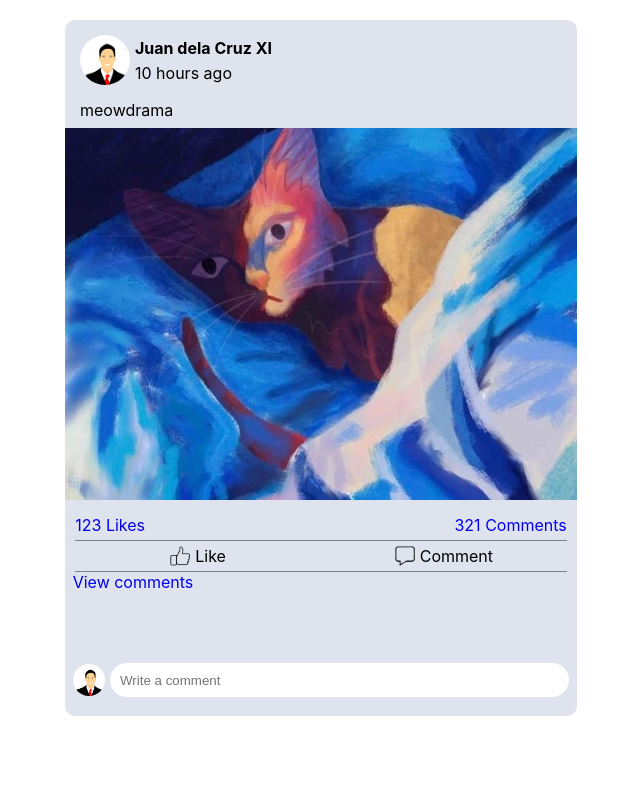
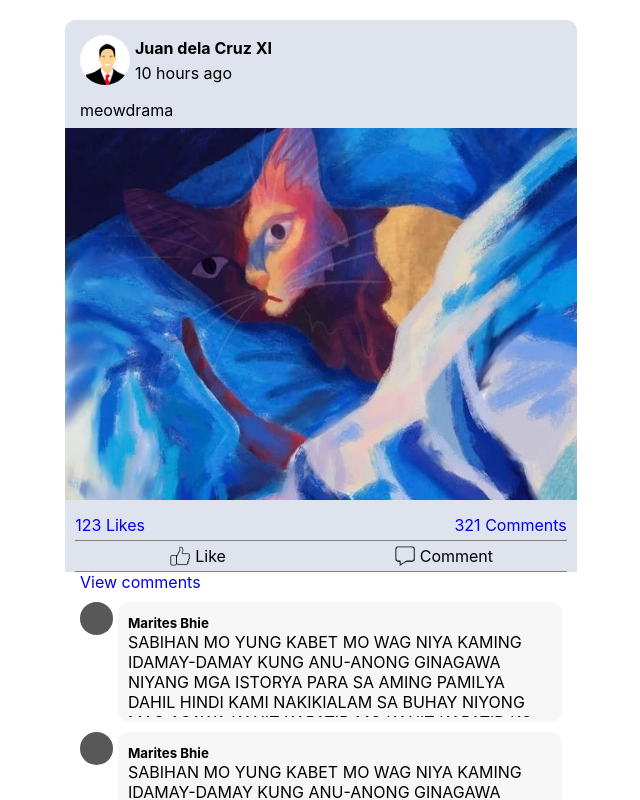
Before and after one commit to philiamjohn/pastebook, a React (Create React App) app in the folder pastebook-client/: page /post in a window 1280 px wide. Shown: the top 800 px of the page, without its empty margins (319-959 px from the left). Built offline with nearby package versions, Linux system fonts and the light colour scheme.

Commit message:
Updated: Comment component
-added sample comment-card components for demonstration purposes

```diff
--- a/pastebook-client/src/components/comment/Comment.css
+++ b/pastebook-client/src/components/comment/Comment.css
@@ -1,34 +1,39 @@
 div.post-interactions-comments {
     width: 100%;
-    background: #dfe3ee;
+    background: #ffffff;
     display: flex;
     flex-direction: column;
     justify-content: space-evenly;
 }
 
 div.post-interactions-comments-expand {
-    height: 10%;
-    padding-left: 1.5%;
-    padding-right: 1.5%;
+    height: 25px;
+    padding-left: 15px;
+    padding-right: 15px;
 }
 
 div.post-interactions-comments-list {
-    height: 65%;
+    display: flex;
+    flex-direction: column;
+}
+
+div.post-interactions-comments-list-item {
+    padding: 5px 15px 5px 15px;
 }
 
 div.post-interactions-comments-create {
-    height: 25%;
+    height: 40px;
     display: flex;
     align-items: center;
     padding-top: 5px;
     padding-bottom: 5px;
-    padding-left: 1.5%;
-    padding-right: 1.5%;
+    padding-left: 15px;
+    padding-right: 15px;
 }
 
 div.post-interactions-comments-create  img{
-    max-height: 100%;
-    max-width: 20%;
+    max-height: auto;
+    max-width: 7%;
     border-radius: 50%;
     margin-right: 5px;
 }
@@ -38,8 +43,9 @@ div.post-interactions-comments-create  img:hover {
 }
 
 div.post-interactions-comments-create  input{
+    background: #f7f7f7;
     height: 100%;
-    width: 110%;
+    width: 100%;
     padding-left: 10px;
     padding-right: 10px;
     border-radius: 32px;
--- a/pastebook-client/src/components/comment/Comment.js
+++ b/pastebook-client/src/components/comment/Comment.js
@@ -1,5 +1,6 @@
 import React from 'react';
 import './Comment.css';
+import CommentCard from '../comment-card/CommentCard';
 import GrayStock from '../../images/gray.jpg';
 
 const Comment = (props) => {
@@ -15,7 +16,19 @@ const Comment = (props) => {
         <div className='post-interactions-comments-expand'><a href='#'>View comments</a></div>
         <div className='post-interactions-comments-list'>
              <div className='post-interactions-comments-list-item'>
-
+                <CommentCard commentAuthorImg={GrayStock}
+                             commentAuthor='Marites Bhie'
+                             commentText='SABIHAN MO YUNG KABET MO WAG NIYA KAMING IDAMAY-DAMAY KUNG ANU-ANONG GINAGAWA NIYANG MGA ISTORYA PARA SA AMING PAMILYA DAHIL HINDI KAMI NAKIKIALAM SA BUHAY NIYONG MAG ASAWA KAHIT KAPATID MO KAHIT KAPATID KO YUNG ASAWA MO HINDI AKO KAMI NAKIKIALAM!SABIHAN MO YUNG KABET MO WAG NIYA KAMING IDAMAY-DAMAY KUNG ANU-ANONG GINAGAWA NIYANG MGA ISTORYA PARA SA AMING PAMILYA DAHIL HINDI KAMI NAKIKIALAM SA BUHAY NIYONG MAG ASAWA KAHIT KAPATID MO KAHIT KAPATID KO YUNG ASAWA MO HINDI AKO KAMI NAKIKIALAM!SABIHAN MO YUNG KABET MO WAG NIYA KAMING IDAMAY-DAMAY KUNG ANU-ANONG GINAGAWA NIYANG MGA ISTORYA PARA SA AMING PAMILYA DAHIL HINDI KAMI NAKIKIALAM SA BUHAY NIYONG MAG ASAWA KAHIT KAPATID MO KAHIT KAPATID KO YUNG ASAWA MO HINDI AKO KAMI NAKIKIALAM!SABIHAN MO YUNG KABET MO WAG NIYA KAMING IDAMAY-DAMAY KUNG ANU-ANONG GINAGAWA NIYANG MGA ISTORYA PARA SA AMING PAMILYA DAHIL HINDI KAMI NAKIKIALAM SA BUHAY NIYONG MAG ASAWA KAHIT KAPATID MO KAHIT KAPATID KO YUNG ASAWA MO HINDI AKO KAMI NAKIKIALAM!SABIHAN MO YUNG KABET MO WAG NIYA KAMING IDAMAY-DAMAY KUNG ANU-ANONG GINAGAWA NIYANG MGA ISTORYA PARA SA AMING PAMILYA DAHIL HINDI KAMI NAKIKIALAM SA BUHAY NIYONG MAG ASAWA KAHIT KAPATID MO KAHIT KAPATID KO YUNG ASAWA MO HINDI AKO KAMI NAKIKIALAM!'/>
+             </div>
+             <div className='post-interactions-comments-list-item'>
+                <CommentCard commentAuthorImg={GrayStock}
+                             commentAuthor='Marites Bhie'
+                             commentText='SABIHAN MO YUNG KABET MO WAG NIYA KAMING IDAMAY-DAMAY KUNG ANU-ANONG GINAGAWA NIYANG MGA ISTORYA PARA SA AMING PAMILYA DAHIL HINDI KAMI NAKIKIALAM SA BUHAY NIYONG MAG ASAWA KAHIT KAPATID MO KAHIT KAPATID KO YUNG ASAWA MO HINDI AKO KAMI NAKIKIALAM!SABIHAN MO YUNG KABET MO WAG NIYA KAMING IDAMAY-DAMAY KUNG ANU-ANONG GINAGAWA NIYANG MGA ISTORYA PARA SA AMING PAMILYA DAHIL HINDI KAMI NAKIKIALAM SA BUHAY NIYONG MAG ASAWA KAHIT KAPATID MO KAHIT KAPATID KO YUNG ASAWA MO HINDI AKO KAMI NAKIKIALAM!SABIHAN MO YUNG KABET MO WAG NIYA KAMING IDAMAY-DAMAY KUNG ANU-ANONG GINAGAWA NIYANG MGA ISTORYA PARA SA AMING PAMILYA DAHIL HINDI KAMI NAKIKIALAM SA BUHAY NIYONG MAG ASAWA KAHIT KAPATID MO KAHIT KAPATID KO YUNG ASAWA MO HINDI AKO KAMI NAKIKIALAM!SABIHAN MO YUNG KABET MO WAG NIYA KAMING IDAMAY-DAMAY KUNG ANU-ANONG GINAGAWA NIYANG MGA ISTORYA PARA SA AMING PAMILYA DAHIL HINDI KAMI NAKIKIALAM SA BUHAY NIYONG MAG ASAWA KAHIT KAPATID MO KAHIT KAPATID KO YUNG ASAWA MO HINDI AKO KAMI NAKIKIALAM!SABIHAN MO YUNG KABET MO WAG NIYA KAMING IDAMAY-DAMAY KUNG ANU-ANONG GINAGAWA NIYANG MGA ISTORYA PARA SA AMING PAMILYA DAHIL HINDI KAMI NAKIKIALAM SA BUHAY NIYONG MAG ASAWA KAHIT KAPATID MO KAHIT KAPATID KO YUNG ASAWA MO HINDI AKO KAMI NAKIKIALAM!'/>
+             </div>
+             <div className='post-interactions-comments-list-item'>
+                <CommentCard commentAuthorImg={GrayStock}
+                             commentAuthor='Marites Bhie'
+                             commentText='SABIHAN MO YUNG KABET MO WAG NIYA KAMING IDAMAY-DAMAY KUNG ANU-ANONG GINAGAWA NIYANG MGA ISTORYA PARA SA AMING PAMILYA DAHIL HINDI KAMI NAKIKIALAM SA BUHAY NIYONG MAG ASAWA KAHIT KAPATID MO KAHIT KAPATID KO YUNG ASAWA MO HINDI AKO KAMI NAKIKIALAM!SABIHAN MO YUNG KABET MO WAG NIYA KAMING IDAMAY-DAMAY KUNG ANU-ANONG GINAGAWA NIYANG MGA ISTORYA PARA SA AMING PAMILYA DAHIL HINDI KAMI NAKIKIALAM SA BUHAY NIYONG MAG ASAWA KAHIT KAPATID MO KAHIT KAPATID KO YUNG ASAWA MO HINDI AKO KAMI NAKIKIALAM!SABIHAN MO YUNG KABET MO WAG NIYA KAMING IDAMAY-DAMAY KUNG ANU-ANONG GINAGAWA NIYANG MGA ISTORYA PARA SA AMING PAMILYA DAHIL HINDI KAMI NAKIKIALAM SA BUHAY NIYONG MAG ASAWA KAHIT KAPATID MO KAHIT KAPATID KO YUNG ASAWA MO HINDI AKO KAMI NAKIKIALAM!SABIHAN MO YUNG KABET MO WAG NIYA KAMING IDAMAY-DAMAY KUNG ANU-ANONG GINAGAWA NIYANG MGA ISTORYA PARA SA AMING PAMILYA DAHIL HINDI KAMI NAKIKIALAM SA BUHAY NIYONG MAG ASAWA KAHIT KAPATID MO KAHIT KAPATID KO YUNG ASAWA MO HINDI AKO KAMI NAKIKIALAM!SABIHAN MO YUNG KABET MO WAG NIYA KAMING IDAMAY-DAMAY KUNG ANU-ANONG GINAGAWA NIYANG MGA ISTORYA PARA SA AMING PAMILYA DAHIL HINDI KAMI NAKIKIALAM SA BUHAY NIYONG MAG ASAWA KAHIT KAPATID MO KAHIT KAPATID KO YUNG ASAWA MO HINDI AKO KAMI NAKIKIALAM!'/>
              </div>
         </div>
         <div className='post-interactions-comments-create'>
```
Lines whose indentation alone changed are shown as unchanged.
